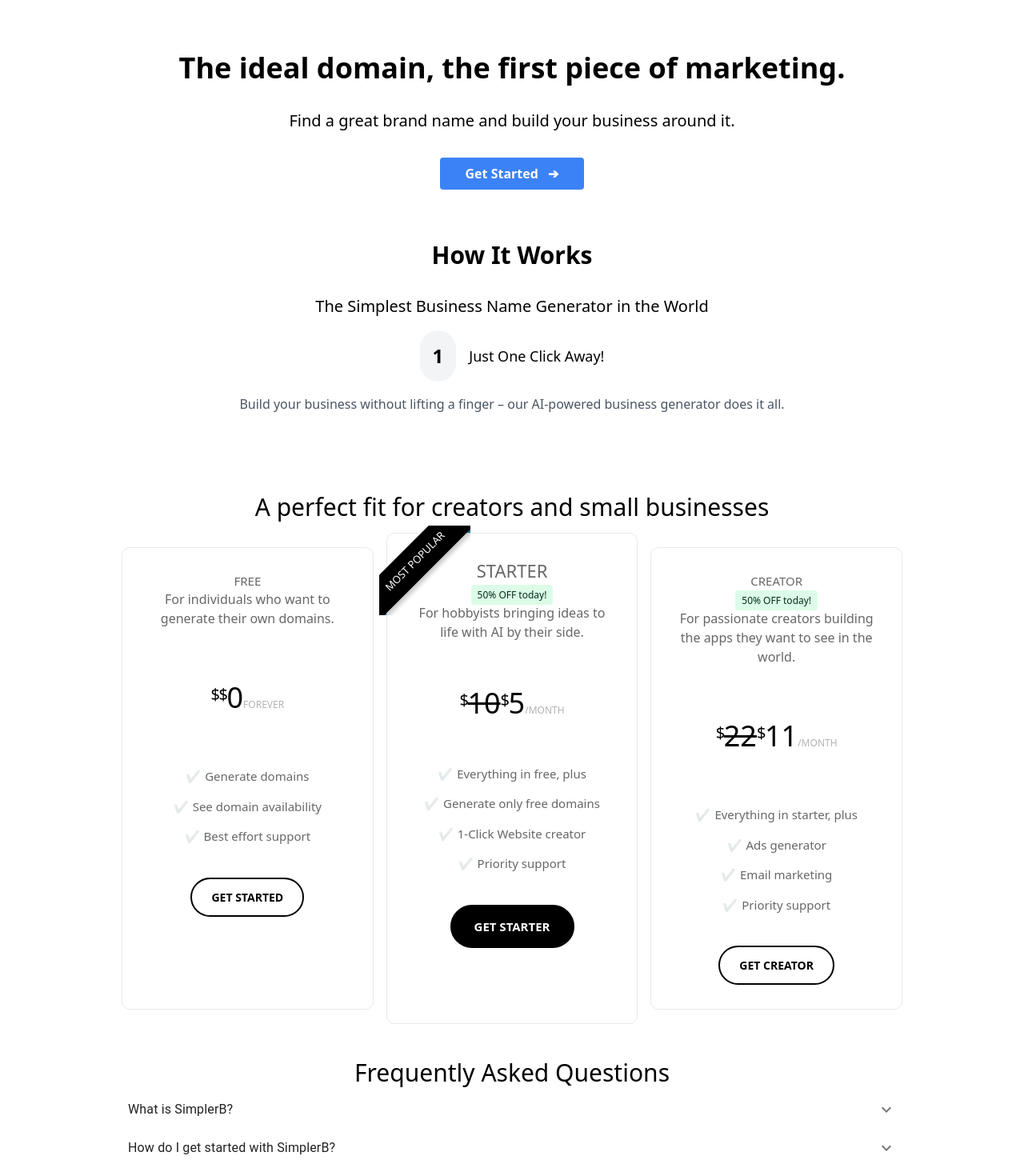
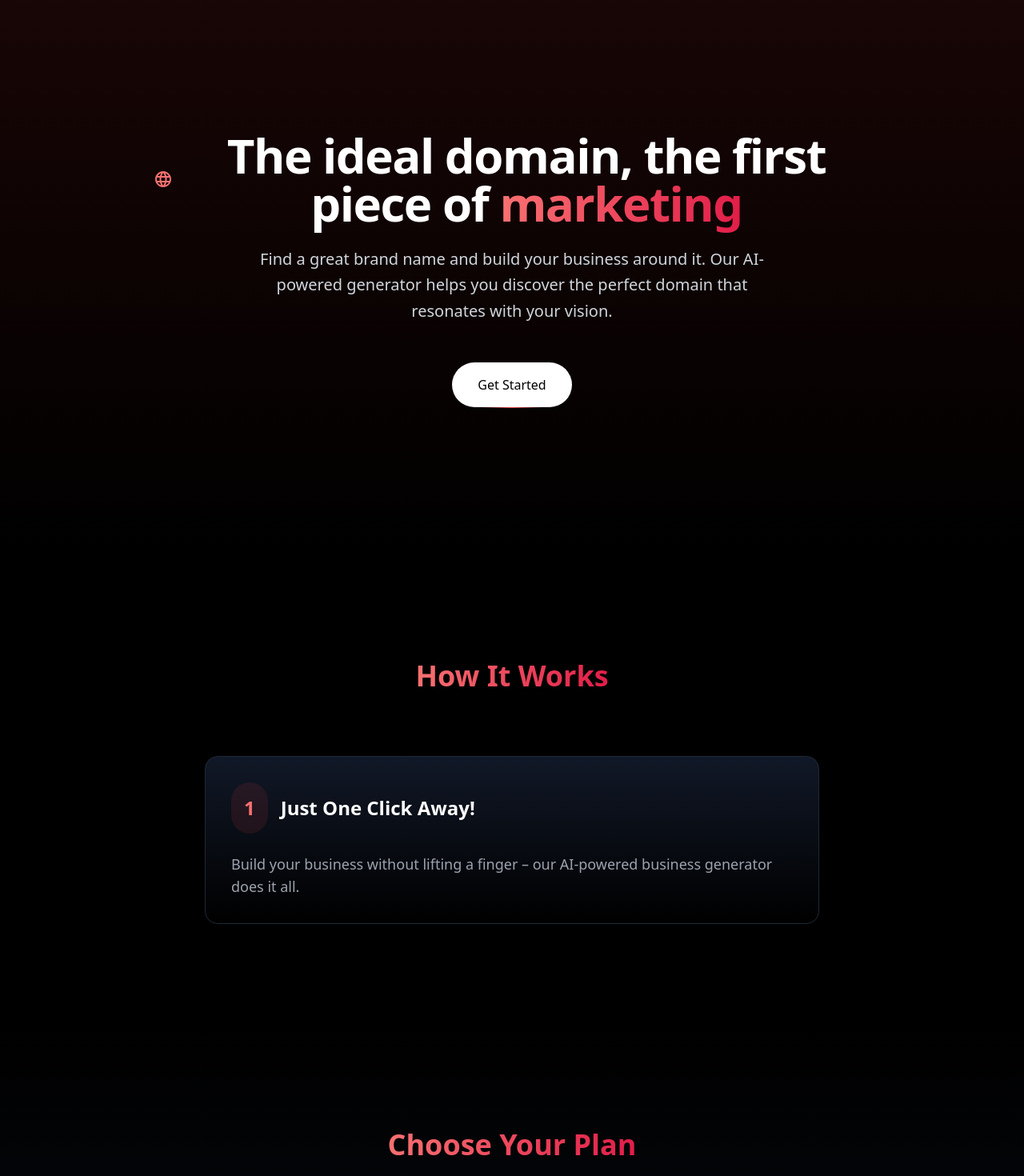
Before and after one commit to romanvieito/simplerb, a Next.js app: page /domain_creator in a window 1280 px wide. Shown: the part 100-1570 px from the top of the page at 80% size. Built offline with nearby package versions, Linux system fonts and the light colour scheme; no server answers.

Commit message:
ui improve landing

```diff
--- a/pages/domain_creator.tsx
+++ b/pages/domain_creator.tsx
@@ -4,52 +4,89 @@ import Footer from "../components/Footer";
 import Header from "../components/Header";
 import CFAQ from "../components/CFAQ";
 import CPricing from "../components/CPricing";
+import { Container } from "@mui/material";
+import { Language } from '@mui/icons-material';
 
 export default function AIWebCreatorPage() {
   return (
-    <div className="flex max-w-5xl mx-auto flex-col items-center justify-center py-2 min-h-screen">
+    <div className="min-h-screen bg-black text-white">
       <Head>
         <title>Business Name Generator</title>
         <link rel="icon" href="/favicon.ico" />
       </Head>
       <Header />
-      <main className="flex flex-1 w-full flex-col items-center justify-center text-center px-4 mb-6 mt-12 sm:mt-20">
-        <h1 className="text-4xl font-bold mb-8">
-          The ideal domain, the first piece of marketing.{" "}
+
+      {/* Hero Section */}
+      <section className="relative min-h-[90vh] flex items-center">
+        <div className="absolute inset-0 bg-gradient-to-b from-red-900/20 to-black/95 z-0"></div>
+        <Container maxWidth="lg" className="relative z-10">
+          <div className="max-w-4xl mx-auto text-center">
+            <div className="flex items-center justify-center gap-3 mb-6">
+              <Language className="text-red-400 text-4xl" />
+              <h1 className="text-6xl font-bold tracking-tight">
+                The ideal domain, the first piece of{" "}
+                <span className="bg-clip-text text-transparent bg-gradient-to-r from-red-400 to-rose-600">
+                  marketing
+                </span>
               </h1>
-        <p className="text-xl mb-8">
-          Find a great brand name and build your business around it.
+            </div>
+            <p className="text-xl text-gray-300 mb-12 max-w-2xl mx-auto leading-relaxed">
+              Find a great brand name and build your business around it. Our AI-powered generator helps you discover the perfect domain that resonates with your vision.
             </p>
-        <button className="bg-blue-500 hover:bg-blue-700 text-white font-bold py-2 px-4 rounded">
             <a
               href="/domain"
-            className="bg-blue-500 hover:bg-blue-700 text-white font-bold py-2 px-4 rounded"
+              className="group relative inline-block px-8 py-4 bg-white text-black rounded-full font-medium hover:bg-gray-100 transition-all duration-300"
             >
-            Get Started <span className="inline-block ml-2">➔</span>
+              Get Started
+              <span className="absolute inset-x-0 w-1/2 mx-auto -bottom-px h-px bg-gradient-to-r from-transparent via-red-500 to-transparent"></span>
             </a>
-        </button>
+          </div>
+        </Container>
+      </section>
 
-        <div className="mt-16 mb-10">
-          <h2 className="text-3xl font-semibold mb-8">How It Works</h2>
-          <p className="text-xl mb-4">
-            The Simplest Business Name Generator in the World
-          </p>
-          <div className="flex items-center justify-center">
-            <div className="bg-gray-100 rounded-full p-4 mr-4">
-              <span className="text-2xl font-bold">1</span>
+      {/* How It Works Section */}
+      <section className="py-32 bg-black">
+        <Container maxWidth="lg">
+          <h2 className="text-4xl font-bold text-center mb-20">
+            <span className="bg-clip-text text-transparent bg-gradient-to-r from-red-400 to-rose-600">
+              How It Works
+            </span>
+          </h2>
+          <div className="max-w-3xl mx-auto">
+            <div className="p-8 rounded-2xl bg-gradient-to-b from-gray-900 to-black border border-gray-800">
+              <div className="flex items-center gap-4 mb-6">
+                <div className="bg-red-500/10 rounded-full p-4">
+                  <span className="text-2xl font-bold text-red-400">1</span>
                 </div>
-            <p className="text-lg">Just One Click Away!</p>
+                <h3 className="text-2xl font-bold">Just One Click Away!</h3>
               </div>
-          <p className="mt-4 text-gray-600">
+              <p className="text-gray-400 text-lg">
                 Build your business without lifting a finger – our AI-powered business generator does it all.
               </p>
             </div>
+          </div>
+        </Container>
+      </section>
 
-        <div className="mt-16">
+      {/* Pricing Section */}
+      <section className="py-32 bg-gradient-to-b from-black to-gray-900">
+        <Container maxWidth="lg">
+          <h2 className="text-4xl font-bold text-center mb-20">
+            <span className="bg-clip-text text-transparent bg-gradient-to-r from-red-400 to-rose-600">
+              Choose Your Plan
+            </span>
+          </h2>
           <CPricing />
+        </Container>
+      </section>
+
+      {/* FAQ Section */}
+      <section className="py-32 bg-black">
+        <Container maxWidth="lg">
           <CFAQ />
-        </div>
-      </main>
+        </Container>
+      </section>
+
       <Footer />
     </div>
   );
```
Lines whose indentation alone changed are shown as unchanged.
